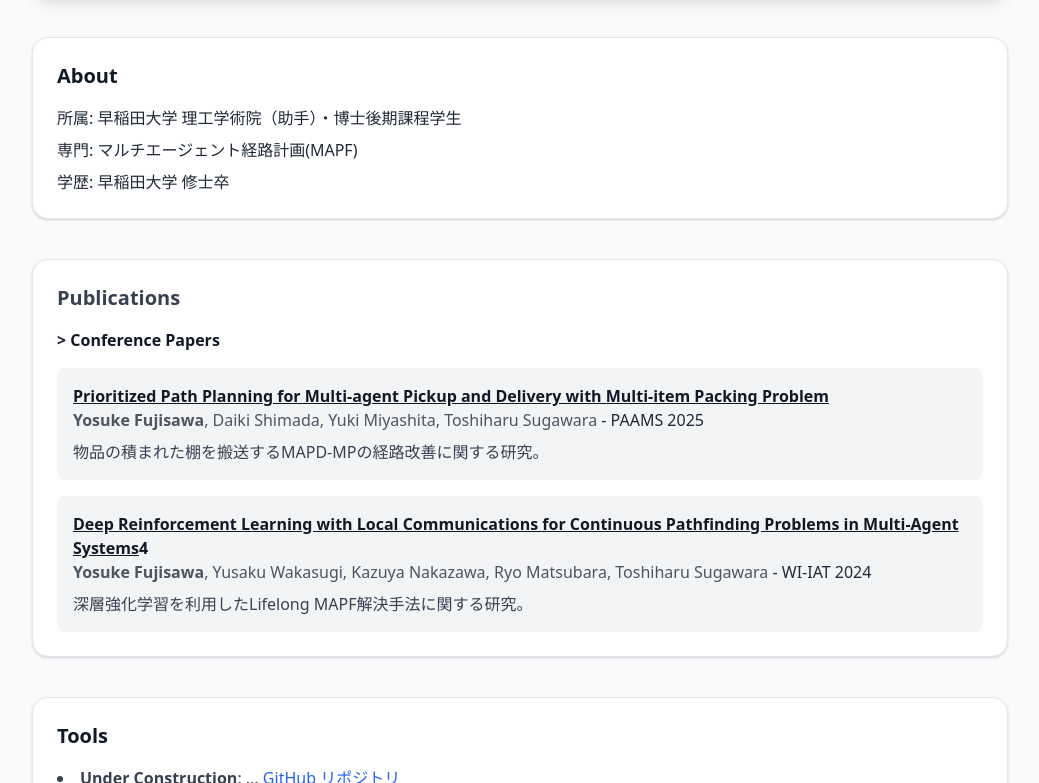
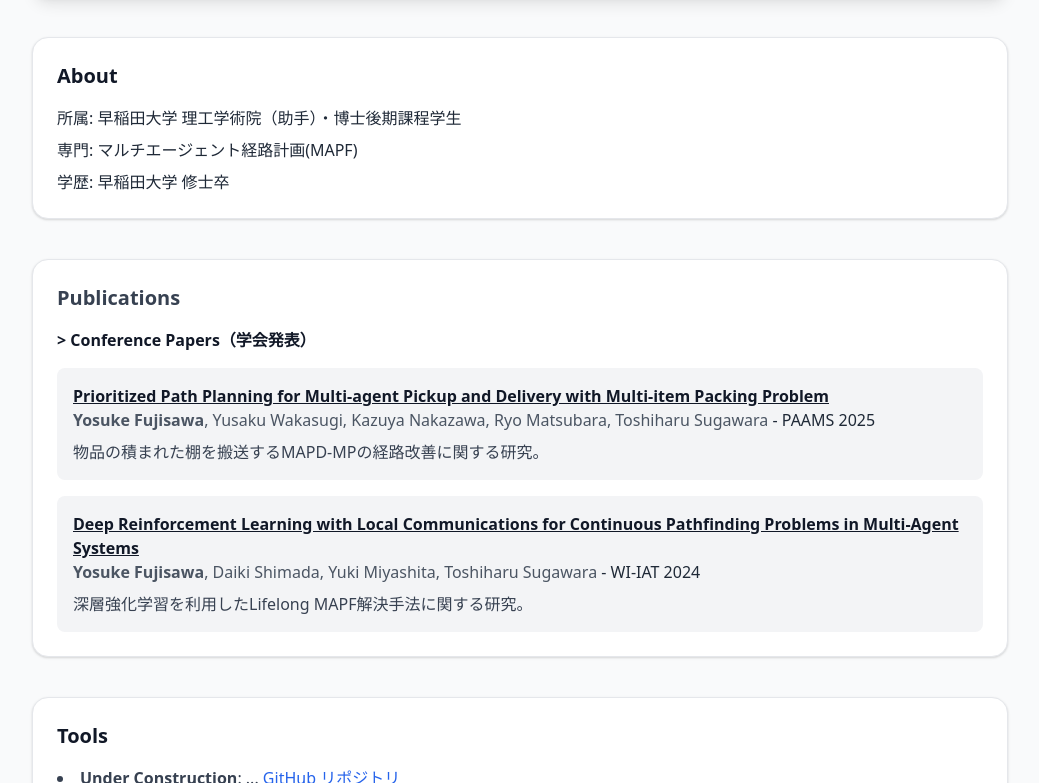
Before and after one commit to SunnyWist/SunnyWist.github.io, a plain HTML site: page index.html in a window 1280 px wide. Shown: the part 421-1204 px from the top of the page, without its empty margins (120-1159 px from the left). Drawn offline with nearby package versions, Linux system fonts and the light colour scheme.

Commit message:
fix: publicationsの著者欄が間違っていたので修正

```diff
--- a/index.html
+++ b/index.html
@@ -46,7 +46,8 @@
                     <a href="https://github.com/SunnyWist"
                         class="px-4 py-2 bg-gray-200 rounded-md hover:bg-gray-300 text-gray-800 inline-flex items-center gap-2"><img
                             src="img/github-mark.svg" alt="GitHub" class="w-5 h-5">GitHub</a>
-                            <a href="https://researchmap.jp/y.fujisawa" class="px-4 py-2 bg-gray-200 rounded-md hover:bg-gray-300 text-gray-800 inline-flex items-center gap-2">researchmap</a>
+                    <a href="https://researchmap.jp/y.fujisawa"
+                        class="px-4 py-2 bg-gray-200 rounded-md hover:bg-gray-300 text-gray-800 inline-flex items-center gap-2">researchmap</a>
                 </div>
             </div>
         </section>
@@ -70,21 +71,22 @@
         <section id="pubs" class="bg-white rounded-2xl p-6 shadow border border-gray-200">
             <h3 class="text-xl font-semibold mb-4 text-gray-700">Publications</h3>
             <ul class="space-y-4">
-                <h3 class="font-semibold mb-4 text-gray-900">> Conference Papers</h3>
+                <h3 class="font-semibold mb-4 text-gray-900">> Conference Papers（学会発表）</h3>
                 <li class="bg-gray-100 p-4 rounded-lg">
                     <h4 class="font-semibold text-gray-900"><a
                             href="https://doi.org/10.1007/978-3-032-07638-0_8"><u>Prioritized Path Planning for
-                                Multi-agent Pickup and Delivery with Multi-item Packing Problem </u></a></h4><span
-                        class="text-gray-600"><b>Yosuke Fujisawa</b>, Daiki Shimada, Yuki Miyashita, Toshiharu
-                        Sugawara</span>&nbsp;- PAAMS 2025
+                                Multi-agent Pickup and Delivery with Multi-item Packing Problem </u></a></h4>
+                    <span class="text-gray-600"><b>Yosuke Fujisawa</b>, Yusaku Wakasugi, Kazuya Nakazawa, Ryo
+                        Matsubara, Toshiharu Sugawara</span>&nbsp;- PAAMS 2025
                     <p class="mt-2 text-gray-700">物品の積まれた棚を搬送するMAPD-MPの経路改善に関する研究。</p>
                 </li>
                 <li class="bg-gray-100 p-4 rounded-lg">
                     <h4 class="font-semibold text-gray-900"><a
                             href="https://doi.org/10.1109/wi-iat62293.2024.00042"><u>Deep Reinforcement Learning with
-                                Local Communications for Continuous Pathfinding Problems in Multi-Agent Systems</u></a>4
-                    </h4><span class="text-gray-600"><b>Yosuke Fujisawa</b>, Yusaku Wakasugi, Kazuya Nakazawa, Ryo
-                        Matsubara, Toshiharu Sugawara</span>&nbsp;- WI-IAT 2024
+                                Local Communications for Continuous Pathfinding Problems in Multi-Agent Systems</u></a>
+                    </h4>
+                    <span class="text-gray-600"><b>Yosuke Fujisawa</b>, Daiki Shimada, Yuki Miyashita, Toshiharu
+                        Sugawara</span>&nbsp;- WI-IAT 2024
                     <p class="mt-2 text-gray-700">深層強化学習を利用したLifelong MAPF解決手法に関する研究。</p>
                 </li>
             </ul>
@@ -95,7 +97,8 @@
             <h3 class="text-xl font-semibold mb-4 text-gray-900">Tools</h3>
             <ul class="list-disc list-inside space-y-2 text-gray-700">
                 <li><b>Under Construction</b>: ...
-                    <a href="#" class="text-blue-600 hover:underline">GitHub リポジトリ</a></li>
+                    <a href="#" class="text-blue-600 hover:underline">GitHub リポジトリ</a>
+                </li>
             </ul>
         </section>
 
```
